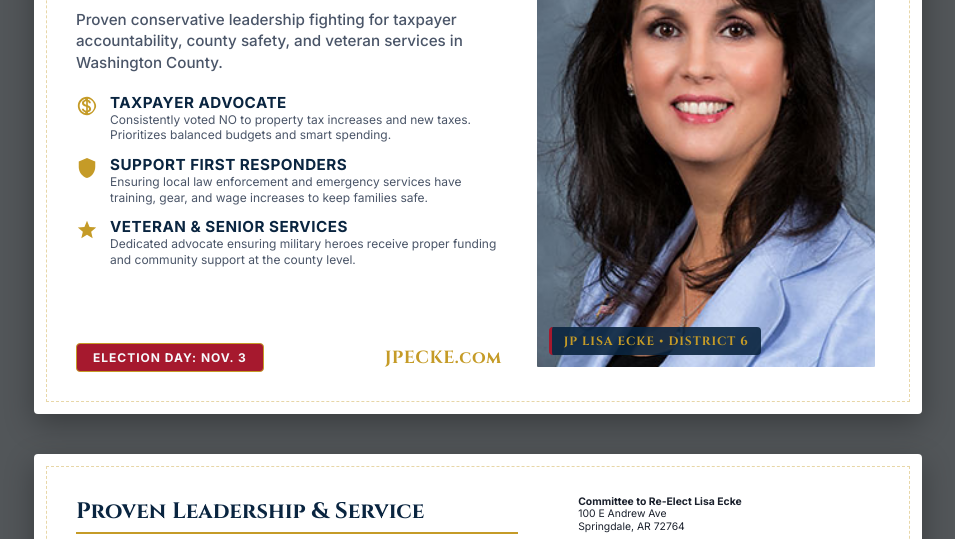
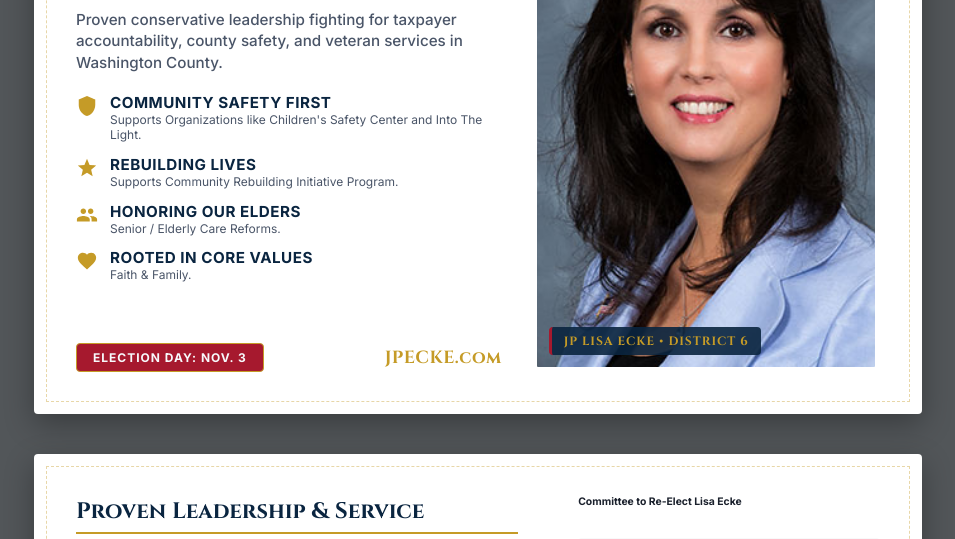
Before and after one commit to srusso818/JPEcke.com, a plain HTML site: page print/mailer.html in a window 1280 px wide. Shown: the part 226-765 px from the top of the page, without its empty margins (162-1117 px from the left). Drawn offline with Linux system fonts and the light colour scheme.

Commit message:
Update print media platform pillars and remove physical address

```diff
--- a/print/mailer.html
+++ b/print/mailer.html
@@ -26,24 +26,31 @@
                 <!-- Platform Pillars -->
                 <div class="postcard-pillars">
                     <div class="postcard-pillar">
-                        <svg class="postcard-pillar-icon" viewBox="0 0 24 24"><path d="M12 2C6.48 2 2 6.48 2 12s4.48 10 10 10 10-6.48 10-10S17.52 2 12 2zm0 18c-4.41 0-8-3.59-8-8s3.59-8 8-8 8 3.59 8 8-3.59 8-8 8z"/><rect x="11.1" y="4.5" width="1.8" height="15" rx="0.9"/><path d="M11.8 10.9c-2.27-.59-3-1.2-3-2.15 0-1.09 1.01-1.85 2.7-1.85 1.78 0 2.44.85 2.5 2.1h2.21c-.07-1.72-1.12-3.3-3.21-3.81V3h-3v2.16c-1.94.42-3.5 1.68-3.5 3.61 0 2.31 1.91 3.46 4.7 4.13 2.5.6 3 1.48 3 2.41 0 .69-.49 1.79-2.7 1.79-2.06 0-2.87-.92-2.98-2.1h-2.2c.12 2.19 1.76 3.42 3.68 3.83V21h3v-2.15c1.95-.37 3.5-1.5 3.5-3.55 0-2.84-2.43-3.81-4.7-4.4z"/></svg>
-                        <div class="postcard-pillar-text">
-                            <h3>Taxpayer Advocate</h3>
-                            <p>Consistently voted NO to property tax increases and new taxes. Prioritizes balanced budgets and smart spending.</p>
-                        </div>
-                    </div>
-                    <div class="postcard-pillar">
                         <svg class="postcard-pillar-icon" viewBox="0 0 24 24"><path d="M12 1L3 5v6c0 5.55 3.84 10.74 9 12 5.16-1.26 9-6.45 9-12V5l-9-4z"/></svg>
                         <div class="postcard-pillar-text">
-                            <h3>Support First Responders</h3>
-                            <p>Ensuring local law enforcement and emergency services have training, gear, and wage increases to keep families safe.</p>
+                            <h3>Community Safety First</h3>
+                            <p>Supports Organizations like Children's Safety Center and Into The Light.</p>
                         </div>
                     </div>
                     <div class="postcard-pillar">
                         <svg class="postcard-pillar-icon" viewBox="0 0 24 24"><path d="M12 17.27L18.18 21l-1.64-7.03L22 9.24l-7.19-.61L12 2 9.19 8.63 2 9.24l5.46 4.73L5.82 21z"/></svg>
                         <div class="postcard-pillar-text">
-                            <h3>Veteran & Senior Services</h3>
-                            <p>Dedicated advocate ensuring military heroes receive proper funding and community support at the county level.</p>
+                            <h3>Rebuilding Lives</h3>
+                            <p>Supports Community Rebuilding Initiative Program.</p>
+                        </div>
+                    </div>
+                    <div class="postcard-pillar">
+                        <svg class="postcard-pillar-icon" viewBox="0 0 24 24"><path d="M16 11c1.66 0 2.99-1.34 2.99-3S17.66 5 16 5c-1.66 0-3 1.34-3 3s1.34 3 3 3zm-8 0c1.66 0 2.99-1.34 2.99-3S9.66 5 8 5C6.34 5 5 6.34 5 8s1.34 3 3 3zm0 2c-2.33 0-7 1.17-7 3.5V19h14v-2.5c0-2.33-4.67-3.5-7-3.5zm8 0c-.29 0-.62.02-.97.05 1.16.84 1.97 1.97 1.97 3.45V19h6v-2.5c0-2.33-4.67-3.5-7-3.5z"/></svg>
+                        <div class="postcard-pillar-text">
+                            <h3>Honoring Our Elders</h3>
+                            <p>Senior / Elderly Care Reforms.</p>
+                        </div>
+                    </div>
+                    <div class="postcard-pillar">
+                        <svg class="postcard-pillar-icon" viewBox="0 0 24 24"><path d="M12 21.35l-1.45-1.32C5.4 15.36 2 12.28 2 8.5 2 5.42 4.42 3 7.5 3c1.74 0 3.41.81 4.5 2.09C13.09 3.81 14.76 3 16.5 3 19.58 3 22 5.42 22 8.5c0 3.78-3.4 6.86-8.55 11.54L12 21.35z"/></svg>
+                        <div class="postcard-pillar-text">
+                            <h3>Rooted in Core Values</h3>
+                            <p>Faith &amp; Family.</p>
                         </div>
                     </div>
                 </div>
@@ -100,9 +107,7 @@
             <div class="postcard-back-right">
                 <!-- Return Address / Top left -->
                 <div style="font-size: 0.65rem; color: var(--text-dark); line-height: 1.2;">
-                    <strong>Committee to Re-Elect Lisa Ecke</strong><br>
-                    100 E Andrew Ave<br>
-                    Springdale, AR 72764
+                    <strong>Committee to Re-Elect Lisa Ecke</strong>
                 </div>
 
                 <!-- Postal Panel -->
```
Also changed, not shown: print/business-card-vertical.html (+10 -6 lines), print/business-card.html (+10 -6 lines), print/mailer2.html (+20 -15 lines).
